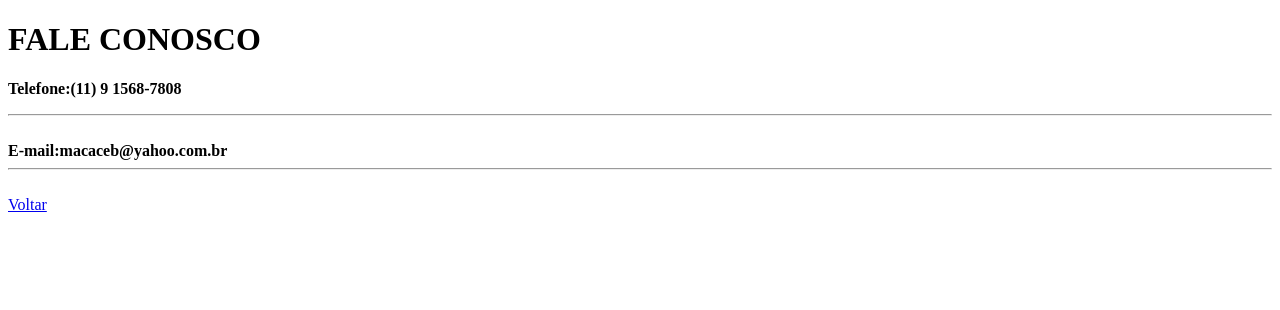
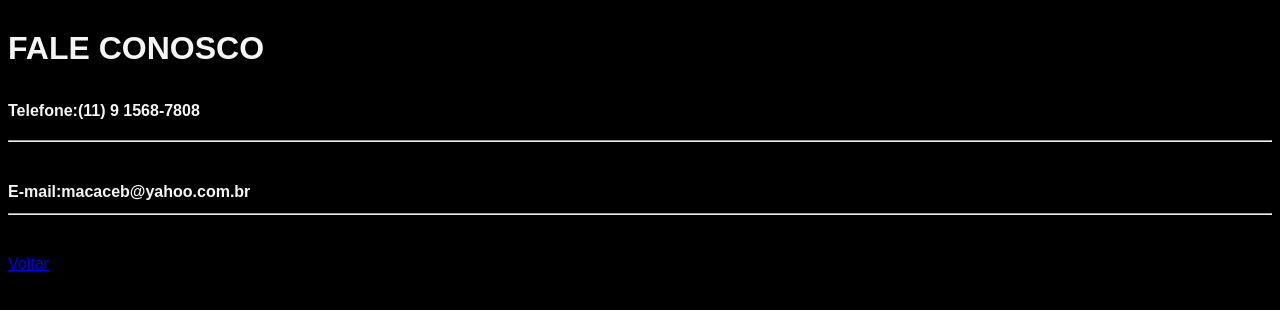
Before and after one commit to leooliveiranegro/meu_projeto, a plain HTML site: page contato.html in a window 1280 px wide. Drawn offline with Linux system fonts and the light colour scheme.

Commit message:
atualização contatos
atualização contatos

```diff
--- a/contato.html
+++ b/contato.html
@@ -1,5 +1,15 @@
 <!DOCTYPE html>
 <html lang="pt-BR">
+
+<style>
+    body {
+            background:black;
+            color:whitesmoke;
+            font-family: Arial, Helvetica, sans-serif;
+            line-height: 1.7;
+        }
+
+</style>
 
 <head>
 
```
